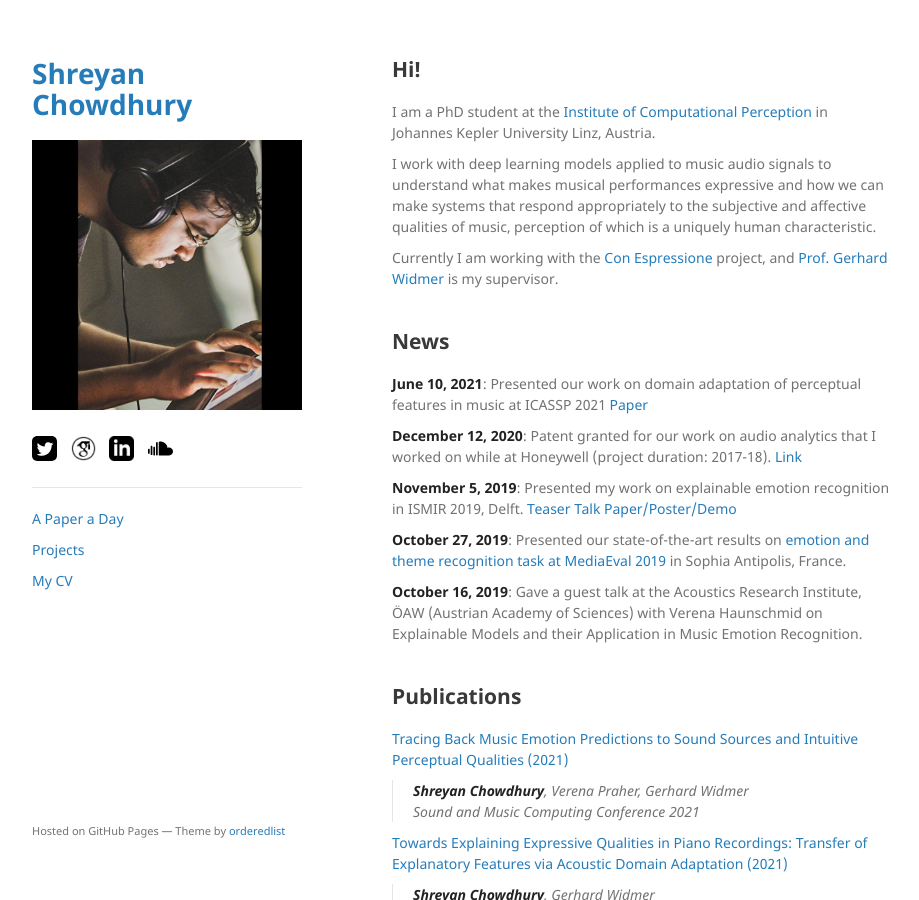
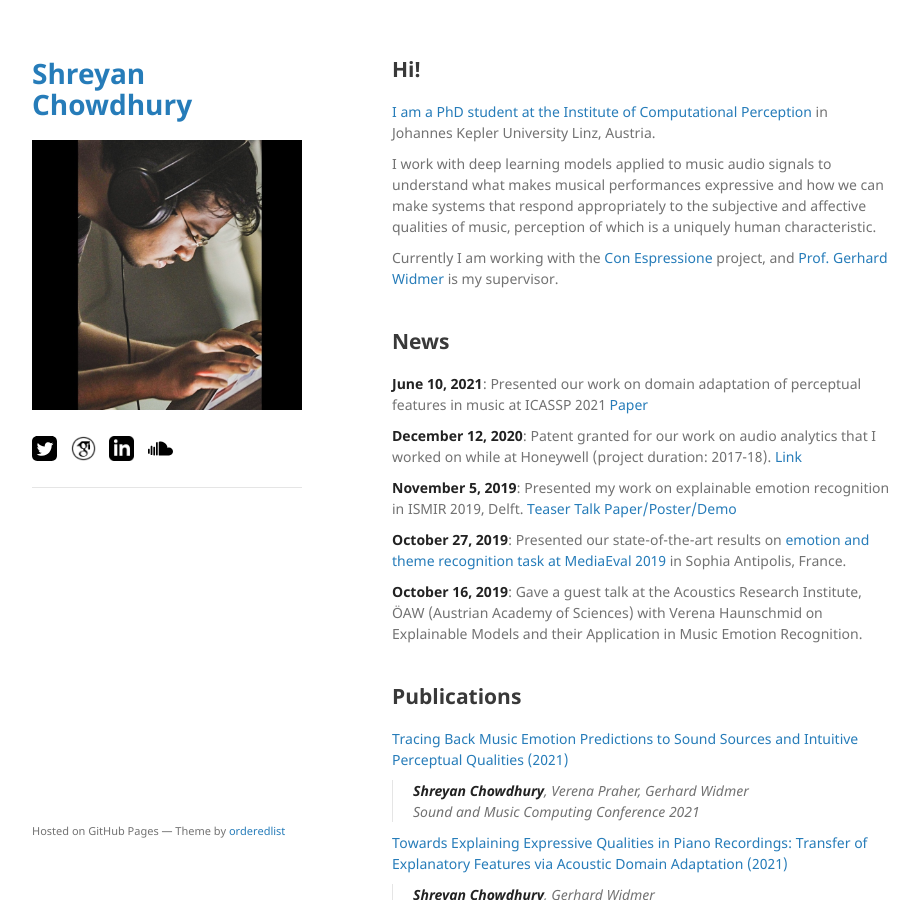
Before and after one commit to shreyanc/shreyanc.github.io, a Jekyll site: the page built from index.md, in a window 1280 px wide and 900 px high. Shown: the whole window, without its empty margins (178-1097 px from the left). Built offline with Jekyll 4.4.1, drawn with Linux system fonts in a browser that asks for light colours.

Commit message:
Update default.html

```diff
--- a/_layouts/default.html
+++ b/_layouts/default.html
@@ -49,9 +49,9 @@
         <a rel="me" href="https://www.soundcloud.com/shreyan-chowdhury"><img style="margin: 0 5px" width="25" height="25" src="/assets/img/soundcloud.svg">
         <br><br>
         <hr>
-        <p class="view"><a href="/apad.html">A Paper a Day</a></p>
+        <!--<p class="view"><a href="/apad.html">A Paper a Day</a></p>
         <p class="view"><a href="/projects.html">Projects</a></p>
-        <p class="view"><a href="/cv.html">My CV</a></p>
+        <p class="view"><a href="/cv.html">My CV</a></p>-->
 
         {% else %}
         <hr>
```
